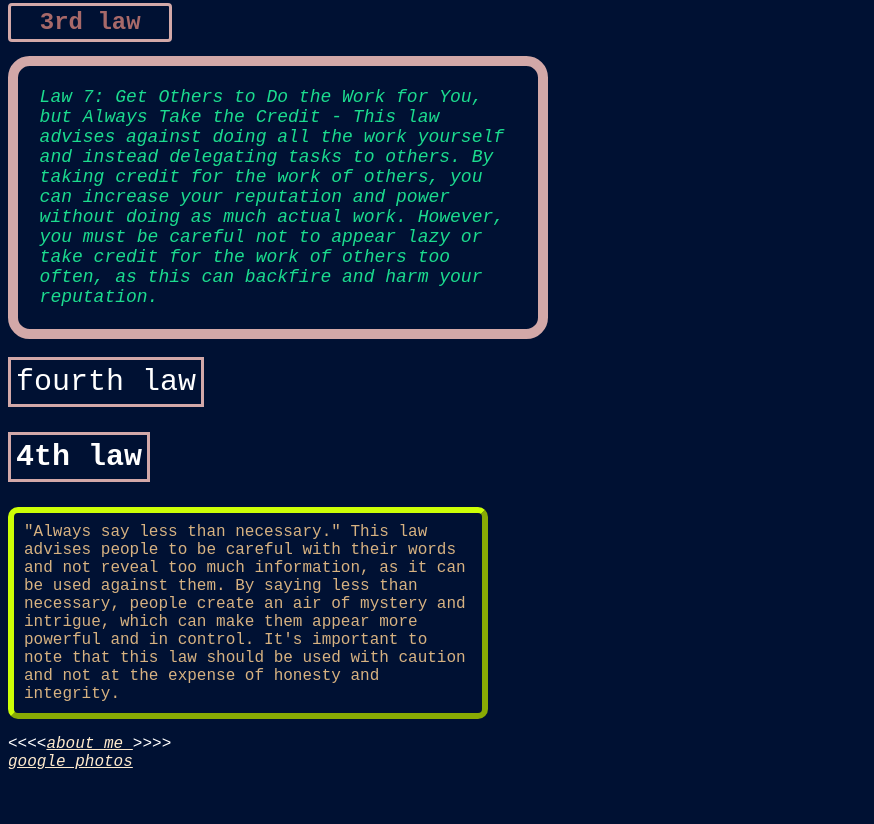
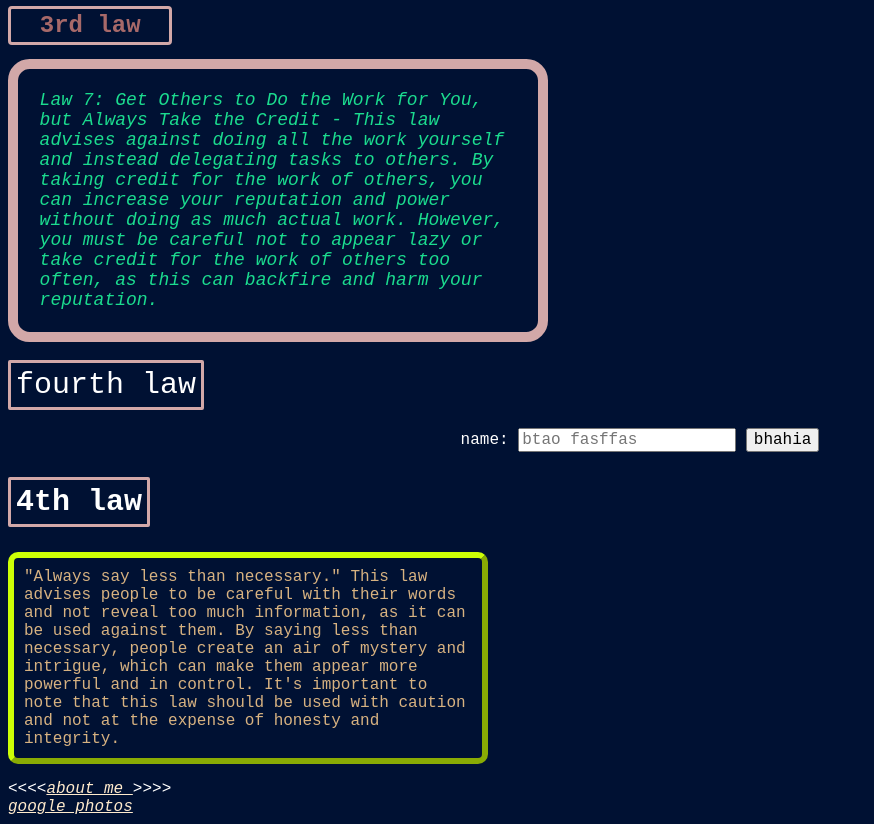
Before and after one commit to a1adeen/website, a plain HTML site: page index.html in a window 1280 px wide. Shown: the part 641-1465 px from the top of the page, without its empty margins (0-874 px from the left). Before the commit the page ends 1420 px from the top, so only its background shows below. Drawn offline with Linux system fonts and the light colour scheme.

Commit message:
search bar added

```diff
--- a/css/style.css
+++ b/css/style.css
@@ -92,11 +92,20 @@ a {
 }
 .law {
     border :3px solid #d2a8a8 ;
-        width:max-content;
+    width:max-content;
+    text-align: center;
+    font-size: 30px;
+    white-space: nowrap;
+    padding: 5px;
+    border-radius:2px ;
+}
 
-        text-align: center;
-        font-size: 30px;
-        white-space: nowrap;
-    padding: 5px;
-    border-radius: ;
+.hey{
+    text-align: center;
+
+
 }
+
+input, button {
+  font: inherit
+}
--- a/index.html
+++ b/index.html
@@ -15,8 +15,8 @@
          hi there i am learning css todayy
     </h1>
         <form>
-                <label for="name">name:</label>
-                <input id="name " type="text" placeholder="your name"/>
+                <label for="hey">name:</label>
+                <input id="name " type="text" placeholder="name bta"/>
                 <button> enter maar jldi </button>
 
         </form>
@@ -49,6 +49,18 @@
                     fourth law
 
             </div>
+&nbsp;
+            <form>
+                <div class="hey">
+
+
+                <label for="name"> name:</label>
+                    <input id="name" type="text" placeholder="btao fasffas"/>
+                    <button> bhahia </button>
+
+
+                </div>
+            </form>
 
             <h2 id="heading-4" class="law">
                 4th law
```
